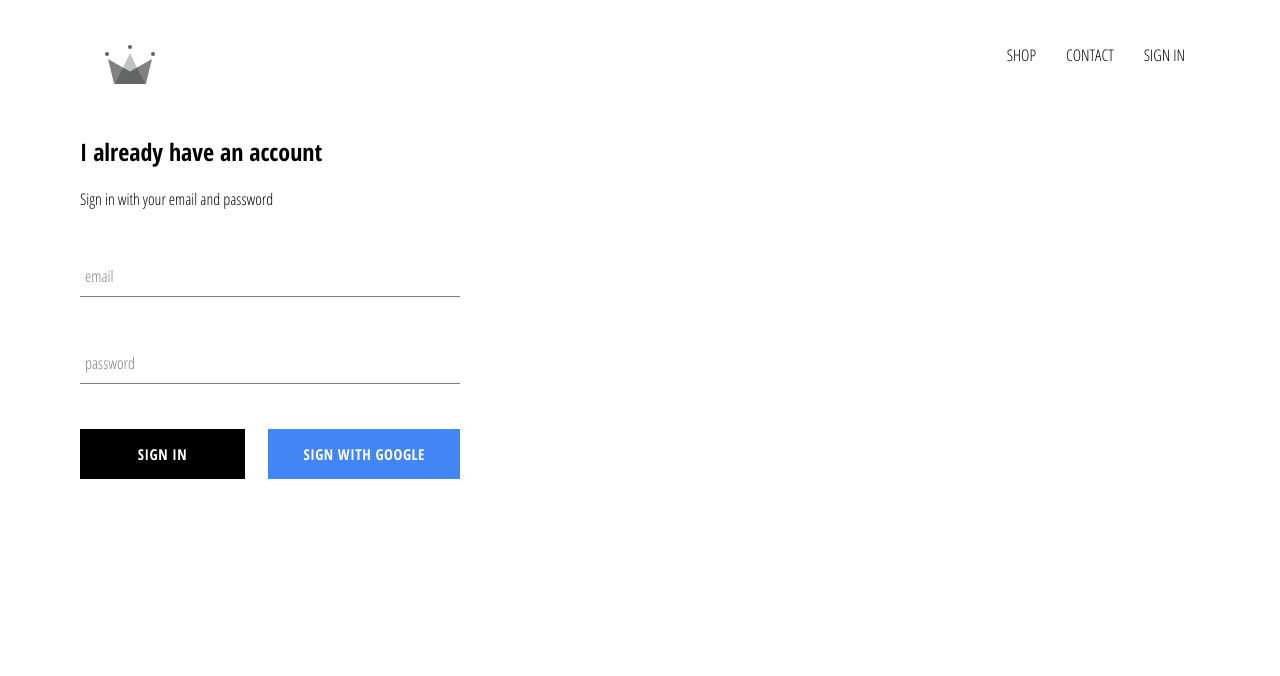
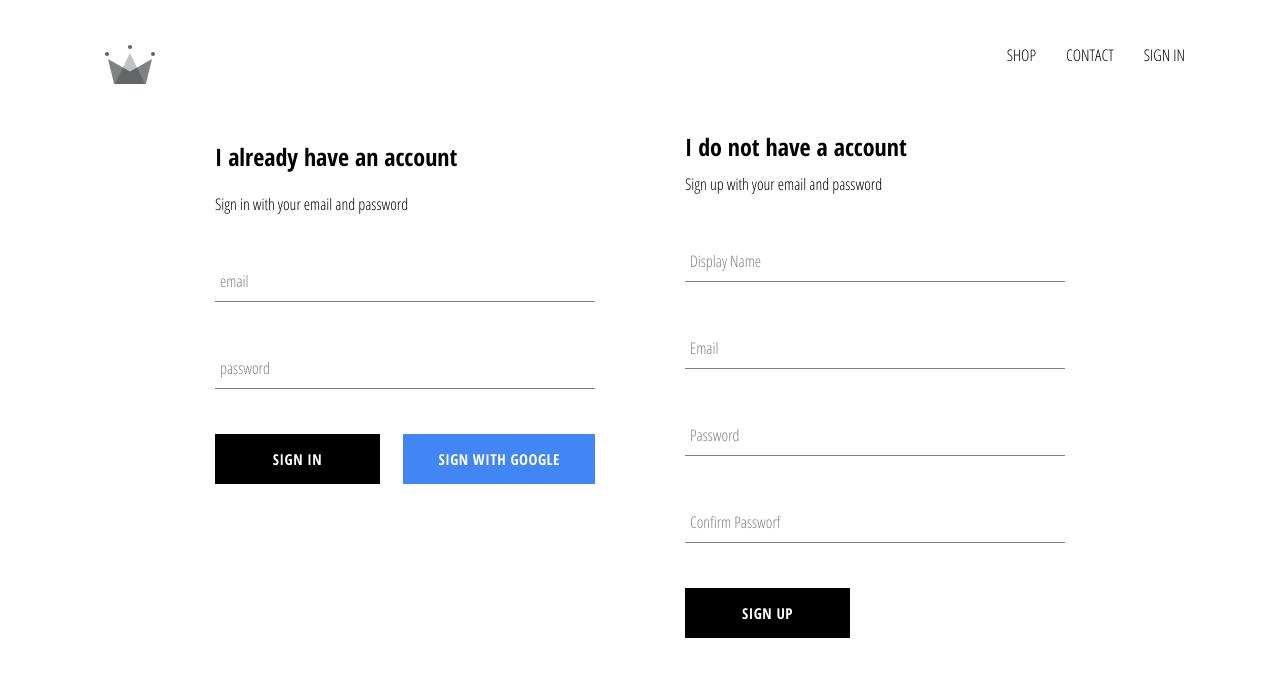
Before and after one commit to bsorawit123/crwn-clothing, a React (Create React App) app: page /signin in a window 1280 px wide. Shown: the top 676 px of the page. Built offline with nearby package versions, Linux system fonts and the light colour scheme; no server answers.

Commit message:
implemented forebase utils, included ability to store authenicated

```diff
--- a/src/App.js
+++ b/src/App.js
@@ -6,7 +6,7 @@
 import ShopPage from "./pages/shop/shop";
 import Header from "./components/header/header";
 import SignInAndSignUpPage from "./pages/sign-in-sign-up/sign-in-sign-up";
-import { auth } from "./firebase/firebase.utils";
+import { auth, createUserProfileDocument } from "./firebase/firebase.utils";
 
 const HatsPage = () => (
   <div>
@@ -26,9 +26,22 @@
   unsubscribeFromAuth = null;
 
   componentDidMount() {
-    this.unsubscribeFromAuth = auth.onAuthStateChanged((user) => {
-      this.setState({ currentUser: user });
-      console.log(user);
+    this.unsubscribeFromAuth = auth.onAuthStateChanged(async (userAuth) => {
+      if (userAuth) {
+        const userRef = await createUserProfileDocument(userAuth);
+
+        userRef.onSnapshot((snapShot) => {
+          this.setState({
+            currentUser: {
+              id: snapShot.id,
+              ...snapShot.data(),
+            },
+          });
+
+          console.log(this.state);
+        });
+      }
+      this.setState({ currentUser: userAuth });
     });
   }
 
--- /dev/null
+++ b/src/components/sign-up/sign-up.js
@@ -0,0 +1,103 @@
+import React, { Component } from "react";
+
+import "./sign-up.scss";
+
+import FormInput from "../form-input/form-input";
+import CustomButton from "../custom-button/custom-button";
+
+import { auth, createUserProfileDocument } from "../../firebase/firebase.utils";
+
+class SignUp extends Component {
+  constructor() {
+    super();
+
+    this.state = {
+      displayName: "",
+      email: "",
+      password: "",
+      confirmPassword: "",
+    };
+  }
+
+  handleSubmit = async (e) => {
+    e.preventDefault();
+
+    const { displayName, email, password, confirmPassword } = this.state;
+
+    if (password !== confirmPassword) {
+      alert("passwords don't match");
+      return;
+    }
+
+    try {
+      const { user } = await auth.createUserWithEmailAndPassword(
+        email,
+        password
+      );
+
+      await createUserProfileDocument(user, { displayName });
+
+      this.setState({
+        displayName: "",
+        email: "",
+        password: "",
+        confirmPassword: "",
+      });
+    } catch (err) {
+      console.error(err);
+    }
+  };
+
+  handleChange = (e) => {
+    const { name, value } = e.target;
+
+    this.setState({ [name]: value });
+  };
+
+  render() {
+    const { displayName, email, password, confirmPassword } = this.state;
+    return (
+      <div className="sign-up">
+        <h2 className="title">I do not have a account</h2>
+        <span>Sign up with your email and password</span>
+        <form className="sign-up-form" onSubmit={this.handleSubmit}>
+          <FormInput
+            type="text"
+            name="displayName"
+            value={displayName}
+            onChange={this.handleChange}
+            label="Display Name"
+            required
+          />
+          <FormInput
+            type="email"
+            name="email"
+            value={email}
+            onChange={this.handleChange}
+            label="Email"
+            required
+          />
+          <FormInput
+            type="password"
+            name="password"
+            value={password}
+            onChange={this.handleChange}
+            label="Password"
+            required
+          />
+          <FormInput
+            type="password"
+            name="confirmPassword"
+            value={confirmPassword}
+            onChange={this.handleChange}
+            label="Confirm Passworf"
+            required
+          />
+          <CustomButton type="submit">SIGN UP</CustomButton>
+        </form>
+      </div>
+    );
+  }
+}
+
+export default SignUp;
--- /dev/null
+++ b/src/components/sign-up/sign-up.scss
@@ -0,0 +1,9 @@
+.sign-up {
+  display: flex;
+  flex-direction: column;
+  width: 380px;
+
+  .title {
+    margin: 10px 0;
+  }
+}
--- a/src/firebase/firebase.utils.js
+++ b/src/firebase/firebase.utils.js
@@ -11,6 +11,32 @@
   appId: "1:968066319828:web:53c77f9225cfc3b09a8241",
 };
 
+export const createUserProfileDocument = async (userAuth, additionalData) => {
+  if (!userAuth) return;
+
+  const userRef = firestore.doc(`users/${userAuth.uid}`);
+
+  const snapShot = await userRef.get();
+
+  if (!snapShot.exists) {
+    const { displayName, email } = userAuth;
+    const createdAt = new Date();
+
+    try {
+      await userRef.set({
+        displayName,
+        email,
+        createdAt,
+        ...additionalData,
+      });
+    } catch (err) {
+      console.log("error creating user", err.message);
+    }
+  }
+
+  return userRef;
+};
+
 firebase.initializeApp(config);
 
 export const auth = firebase.auth();
--- a/src/pages/sign-in-sign-up/sign-in-sign-up.js
+++ b/src/pages/sign-in-sign-up/sign-in-sign-up.js
@@ -1,5 +1,6 @@
 import React from "react";
 import SignIn from "../../components/sign-in/sign-in";
+import SignUp from "../../components/sign-up/sign-up";
 
 import "./sign-in-sign-up.scss";
 
@@ -7,6 +8,7 @@
   return (
     <div className="sign-in-and-sign-up">
       <SignIn />
+      <SignUp />
     </div>
   );
 };
--- a/src/pages/sign-in-sign-up/sign-in-sign-up.scss
+++ b/src/pages/sign-in-sign-up/sign-in-sign-up.scss
@@ -0,0 +1,6 @@
+.sign-in-and-sign-up {
+  width: 850px;
+  display: flex;
+  justify-content: space-between;
+  margin: 30px auto;
+}
```
